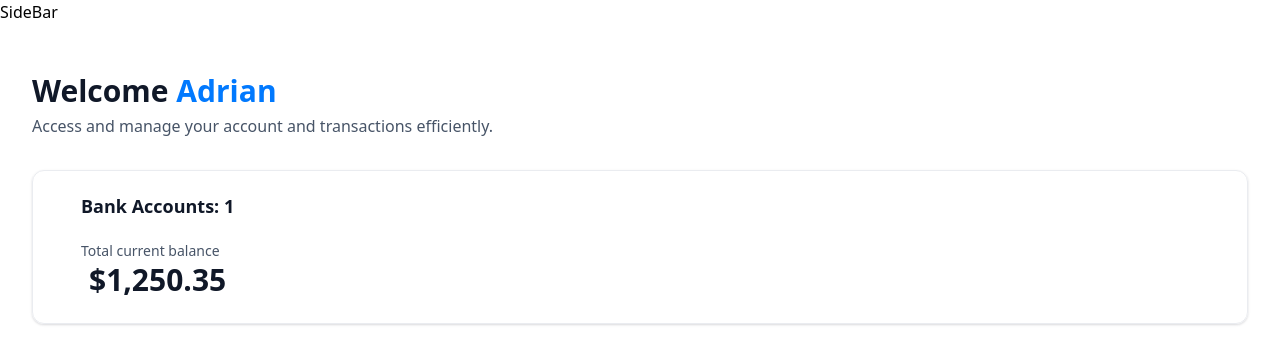
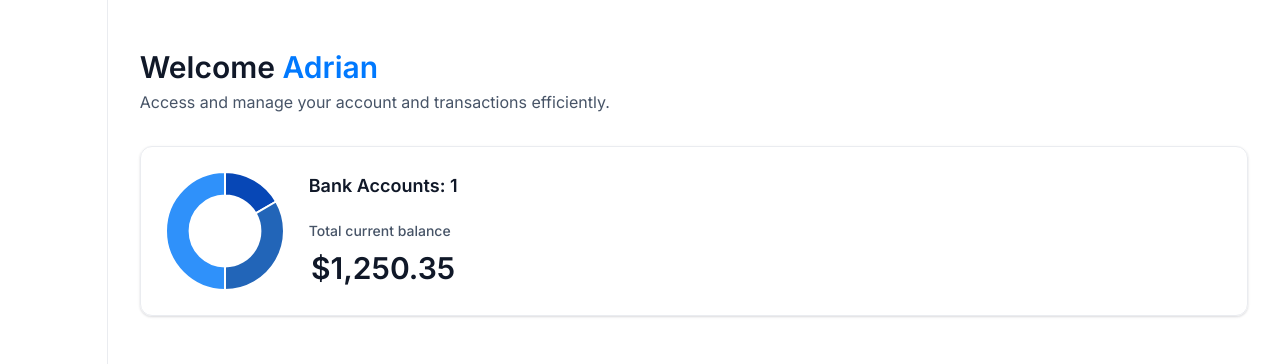
Before and after one commit to diegojeda775/banking, a Next.js app: page / in a window 1280 px wide. Shown: the top 364 px of the page. Built offline with nearby package versions, Linux system fonts and the light colour scheme.

Commit message:
implement greeting and started sidebar

```diff
--- a/app/(root)/layout.tsx
+++ b/app/(root)/layout.tsx
@@ -1,11 +1,15 @@
+import SideBar from "@/components/SideBar";
+
 export default function RootLayout({
   children,
 }: Readonly<{
   children: React.ReactNode;
 }>) {
+  const loggedIn = { firstName: 'Adrian', lastName: 'JS'};
+
   return (
-    <main>
-        SideBar
+    <main className="flex h-screen w-full font-inter">
+        <SideBar user={loggedIn}/>
         {children}
     </main>
   );
--- /dev/null
+++ b/components/AnimatedCounter.tsx
@@ -0,0 +1,19 @@
+'use client';
+import React from 'react'
+import CountUp from 'react-countup';
+
+const AnimatedCounter = ({amount}: {amount: number}) => {
+  return (
+    <div>
+        <CountUp
+            end={amount}
+            decimal='.'
+            prefix='$'
+            duration={2.75}
+            decimals={2}
+        />
+    </div>
+  )
+}
+
+export default AnimatedCounter
--- /dev/null
+++ b/components/DoughnutChart.tsx
@@ -0,0 +1,31 @@
+'use client'
+import { ArcElement, Chart as ChartJS, Legend, Tooltip } from 'chart.js';
+import { Doughnut } from 'react-chartjs-2';
+
+ChartJS.register(ArcElement, Tooltip, Legend)
+
+const DoughnutChart = ({accounts}: DoughnutChartProps) => {
+    const data = {
+        datasets: [
+            {
+                label: 'Banks',
+                data: [1250, 2500, 3750],
+                backgroundColor: ['#0747B6', '#2265b8', '#2f91fa']
+            }
+        ],
+        labels: ['Bank 1', 'Bank 2', 'Bank 3']
+    }
+  return <Doughnut
+        data={data}
+        options={{
+            cutout: '60%',
+            plugins:{
+                legend: {
+                    display: false
+                }
+            }
+        }}
+    />
+}
+
+export default DoughnutChart
--- /dev/null
+++ b/components/SideBar.tsx
@@ -0,0 +1,11 @@
+import React from 'react'
+
+const SideBar = ({user}: SiderbarProps) => {
+  return (
+    <section className='sidebar'>
+        SideBar
+    </section>
+  )
+}
+
+export default SideBar
--- a/components/TotalBalanceBox.tsx
+++ b/components/TotalBalanceBox.tsx
@@ -1,24 +1,25 @@
-import { formatAmount } from '@/lib/utils'
 import React from 'react'
+import AnimatedCounter from './AnimatedCounter'
+import DoughnutChart from './DoughnutChart'
 
 const TotalBalanceBox = ({
     accounts = [], totalBanks, totalCurrentBalance
 }: TotlaBalanceBoxProps) => {
   return (
     <section className='total-balance'>
-        <div className='total-balance=chart'>
-            {/* doughtnut chart */}
+        <div className='total-balance-chart'>
+            <DoughnutChart accounts={accounts}/>
         </div>
         <div className='flex flex-col gap-6'>
             <h2 className='header-2'>
                 Bank Accounts: {totalBanks}
             </h2>
-            <div className='f;ex flex-col gap-2'>
+            <div className='flex flex-col gap-2'>
                 <p className='total-balance-label'>
                     Total current balance
                 </p>
                 <p className='total-balance-amount flex-center gap-2'>
-                   {formatAmount(totalCurrentBalance)}
+                    <AnimatedCounter amount={totalCurrentBalance}/>
                 </p>
             </div>
         </div>
--- a/package.json
+++ b/package.json
@@ -10,12 +10,15 @@
   },
   "dependencies": {
     "@radix-ui/react-slot": "^1.1.0",
+    "chart.js": "^4.4.3",
     "class-variance-authority": "^0.7.0",
     "clsx": "^2.1.1",
     "lucide-react": "^0.414.0",
     "next": "14.2.5",
     "query-string": "^9.1.0",
     "react": "^18",
+    "react-chartjs-2": "^5.2.0",
+    "react-countup": "^6.5.3",
     "react-dom": "^18",
     "tailwind-merge": "^2.4.0",
     "tailwindcss-animate": "^1.0.7"
```
Also changed, not shown: components/HeaderBox.tsx (+4 -4 lines), 1 other file (tests, documents, lock files or other folders).
